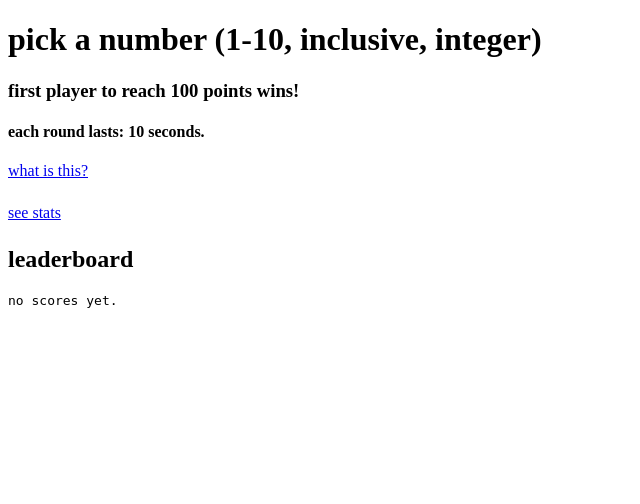
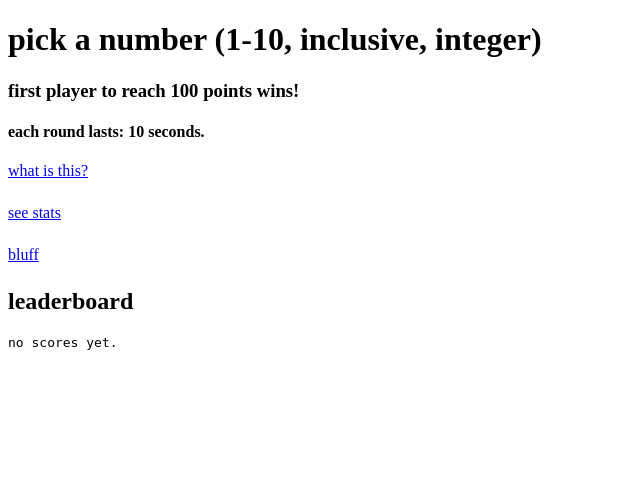
Before and after one commit to sirbread/greed, a FastAPI app: page / in a window 1280 px wide. Shown: the top 504 px of the page, without its empty margins (0-640 px from the left). Run offline with FastAPI, Linux system fonts and the light colour scheme; data that the repository does not hold is empty; some libraries are stand-ins or nearby versions.

Commit message:
(quick fix) added links from/to pages

```diff
--- a/templates/chat.html
+++ b/templates/chat.html
@@ -51,6 +51,7 @@
 <body>
     <div id="app">
         <div id="header"><h2>greedy chat</h2></div>
+        <a href="/">go back</a>
         <div id="chat-log"></div>
         <form id="chat-form" autocomplete="off">
             <input type="text" id="chat-input" placeholder="type a message..." required />
--- a/templates/help.html
+++ b/templates/help.html
@@ -5,6 +5,7 @@
     <!--add style soon gng -->
 </head>
 <body>
+    <a href="/">go back</a>
     <h1>how to play?</h1>
     <p>the game of greed is a simple game of psychology and strategy. in rounds (which can vary in length), pick and integer number between what's given on the game page, i.e. 1 to 10.</p>
     <p>at the end of the round, a calculation is performed to determine how many points you earn. the number of points is defined by:</p>
--- a/templates/index.html
+++ b/templates/index.html
@@ -22,7 +22,7 @@
             color: rgb(255, 0, 0);
             margin-top: 0.5em;
         }
-        #help-link, #graphs-link {
+        #help-link, #graphs-link, #chat-link {
             margin-bottom: 1.5em;
             display: block;
         }
@@ -100,6 +100,7 @@
         <h4 id="round-duration-desc"></h4>
         <a id="help-link" href="/help">what is this?</a>
         <a id="graphs-link" href="/graphs">see stats</a>
+        <a id="graphs-link" href="/chat">bluff</a>
 
         <div id="auth-section">
             <button id="logout" style="display:none;">logout</button>
```
